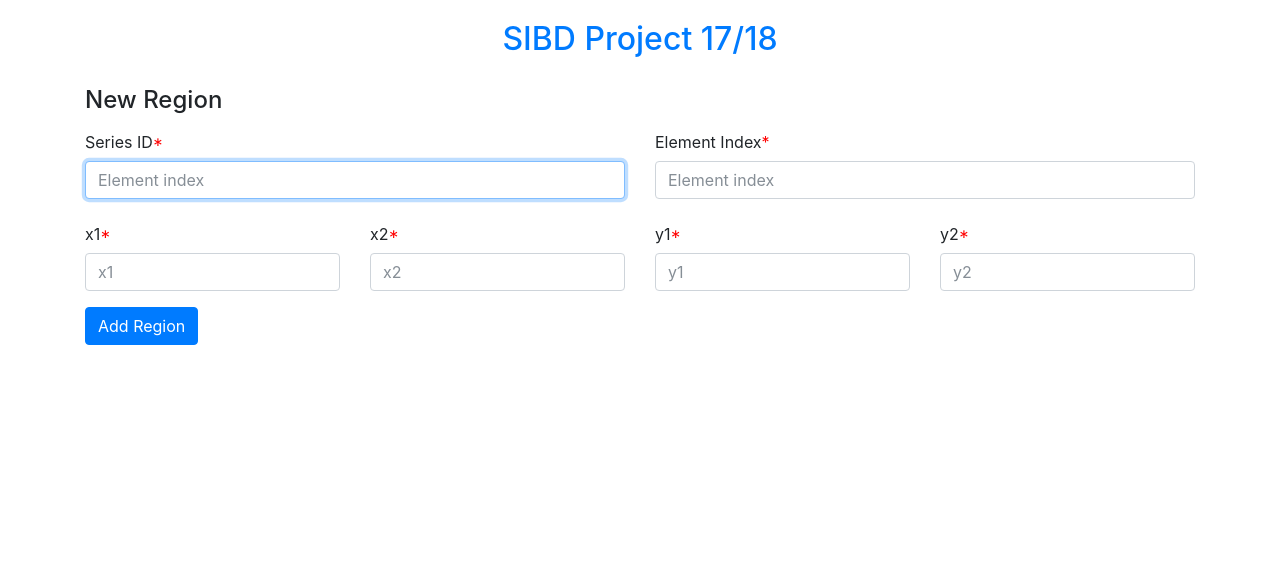
After one commit to jsbruglie/sibd, a PHP site: page /region.php in a window 1280 px wide. The commit adds this page. Shown: the top 585 px of the page. Run offline with PHP 8.4, Linux system fonts and the light colour scheme; some libraries are stand-ins or nearby versions.

Commit message:
add structure for add region

```diff
--- a/delivery3/html/patient.php
+++ b/delivery3/html/patient.php
@@ -93,7 +93,7 @@
 
             // Add region invisible form button
             $region_btn =
-                '<form action="" method="post">' .
+                '<form action="region.php" method="post">' .
                 '<button type="submit" class="btn btn-block btn-primary btn-space">Add region</button>' .
                 '</form>';
 
--- /dev/null
+++ b/delivery3/html/region.php
@@ -0,0 +1,83 @@
+<?php
+
+    /**
+     * @file        region.php
+     *
+     * @brief       Create a region
+     *
+     * @author      João Borrego
+     *              Daniel Sousa
+     *              Nuno Ferreira
+     */
+
+    // Configuration
+    require("../includes/config.php");
+
+    // Handle POST data
+    if ($_SERVER["REQUEST_METHOD"] == "POST") {
+        if (!empty($_POST["series_id"])){
+            $series_id = $_POST["series_id"];
+        // Complain only if there has been an invalid submit attempt
+        } else if (!empty($_POST["visited"])){
+            $series_id_err = "Please insert the series ID!";
+        }
+        if (!empty($_POST["elem_index"])){
+            $elem_index = $_POST["elem_index"];
+        } else if (!empty($_POST["visited"])){
+            $elem_index_err = "Please insert the element index!";
+        }
+        if (!empty($_POST["x1"])){
+            $x1 = $_POST["x1"];
+        }
+        if (!empty($_POST["x2"])){
+            $x2 = $_POST["x2"];
+        }
+        if (!empty($_POST["y1"])){
+            $y1 = $_POST["y1"];
+        }
+        if (!empty($_POST["y2"])){
+            $y2 = $_POST["y2"];
+        }
+
+        if (!empty($_POST["series_id"])){
+            $series_id = $_POST["series_id"];
+        } else {
+            // TODO - Error;
+        }
+
+        if (!empty($_POST["visited"]) && (!isset($x1) || !isset($x2) || !isset($y1) || !isset($y2))){
+            $xy_err = "Please insert the region coordinates!";
+        }
+    }
+    $valid = false;
+
+    // Render header
+    $title = "Create region";
+    require("../templates/header.php");
+
+    if ($valid)
+    {
+        // Add study to DB (request number is set to AI)
+        $result = query(
+            "INSERT INTO region (series_id, elem_index, x1, y1, x2, y2) VALUES
+            (?, ?, ?, ?, ?, ?)", $series_id, $elem_index, $x1, $y1, $x2, $y2);
+    }
+    else
+    {
+
+    }
+
+?>
+
+        <div class="container">
+
+            <?php if (!isset($result))
+            require('../templates/add_region_form.php');
+            ?>
+
+        </div>
+
+<?php
+    // Render footer
+    require("../templates/footer.php");
+?>
--- /dev/null
+++ b/delivery3/templates/add_region_form.php
@@ -0,0 +1,75 @@
+<form action="region.php" method="post">
+    <h4>New Region</h4>
+    <div class="form-group required row">
+        <div class="col-sm-6">
+            <label class="col-form-label" for="name">Series ID</label>
+            <input class="form-control" autofocus name="series_id" placeholder= "Element index" type="series_id"
+                <?php
+                    if (isset($_POST['series_id'])) echo 'value="' . $_POST['series_id'] . '"';
+                    else if (isset($series_id)) echo 'value="' . $series_id . '"';
+                ?>
+            />
+            <?php if (isset($series_id_err)): ?>
+            <span class="alert text-danger" role="alert"><?php echo $series_id_err;?>
+            <?php endif ?></span>
+        </div>
+        <div class="col-sm-6">
+            <label class="col-form-label" for="name">Element Index</label>
+            <input class="form-control" autofocus name="elem_index" placeholder= "Element index" type="elem_index"
+                <?php
+                    if (isset($_POST['elem_index'])) echo 'value="' . $_POST['elem_index'] . '"';
+                    else if (isset($elem_index)) echo 'value="' . $elem_index . '"';
+                ?>
+            />
+            <?php if (isset($elem_index_err)): ?>
+            <span class="alert text-danger" role="alert"><?php echo $elem_index_err;?>
+            <?php endif ?></span>
+        </div>
+    </div>
+    <div class="form-group required row">
+        <div class="col-sm-3">
+            <label class="col-form-label" for="doctor_id">x1</label>
+            <input class="form-control" name="doctor_id" placeholder="x1" type="text"
+                <?php
+                    if (isset($_POST['x1'])) echo 'value="' . $_POST['x1'] . '"';
+                    else if (isset($x1)) echo 'value="' . $x1 . '"';
+                ?>
+            />
+        </div>
+        <div class="col-sm-3">
+            <label class="col-form-label" for="doctor_id">x2</label>
+            <input class="form-control" name="doctor_id" placeholder="x2" type="text"
+                <?php
+                    if (isset($_POST['x2'])) echo 'value="' . $_POST['x2'] . '"';
+                    else if (isset($x2)) echo 'value="' . $x2 . '"';
+                ?>
+            />
+        </div>
+        <div class="col-sm-3">
+            <label class="col-form-label" for="doctor_id">y1</label>
+            <input class="form-control" name="doctor_id" placeholder="y1" type="text"
+                <?php
+                    if (isset($_POST['y1'])) echo 'value="' . $_POST['y1'] . '"';
+                    else if (isset($y1)) echo 'value="' . $y1 . '"';
+                ?>
+            />
+        </div>
+        <div class="col-sm-3">
+            <label class="col-form-label" for="doctor_id">y2</label>
+            <input class="form-control" name="doctor_id" placeholder="y2" type="text"
+                <?php
+                    if (isset($_POST['y2'])) echo 'value="' . $_POST['y2'] . '"';
+                    else if (isset($y2)) echo 'value="' . $y2 . '"';
+                ?>
+            />
+        </div>
+
+        <?php if (isset($xy_err)): ?>
+        <span class="alert text-danger" role="alert"><?php echo $xy_err;?>
+        <?php endif ?></span>
+    </div>
+
+    <input type="hidden" name="visited" value="true">
+
+    <button type="submit" class="btn btn-primary">Add Region</button>
+</form>
```
